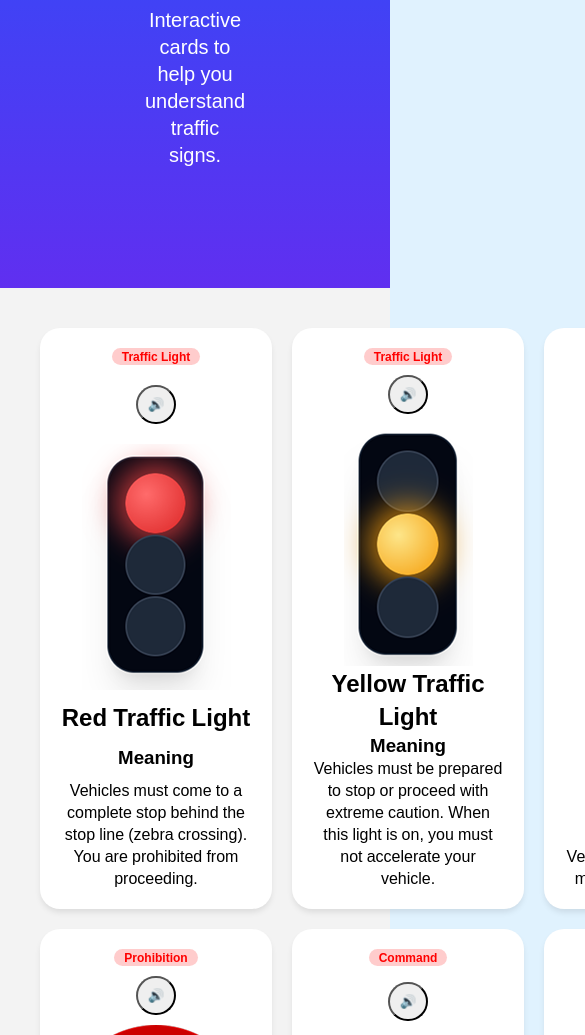
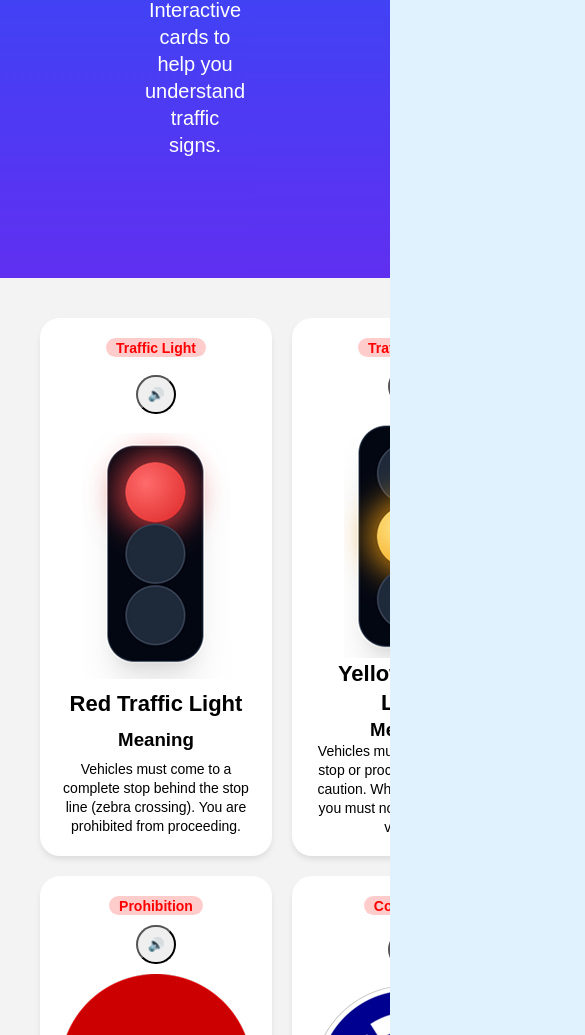
Before and after one commit to Bayi-Nangis/RoadSafe, a plain HTML site: page traffic_signs.html in a window 390 px wide. Shown: the part 590-1625 px from the top of the page, 585 px wide, since content can reach past the window. Drawn offline with Linux system fonts and the light colour scheme.

Commit message:
Mobile Screen Compatibility

```diff
--- a/styles.css
+++ b/styles.css
@@ -1,11 +1,18 @@
 body {
   background-color: #E0F2FE;
   margin: 0;
+  overflow-x: auto;
 }
 
 main{
   margin: 0;
   padding: 0;
+}
+
+.page-wrapper{
+  width: 100%;
+  max-width: 1920px;
+  margin: 0 auto;
 }
 
 .navbar {
@@ -89,6 +96,7 @@ main{
   margin-top: 0px;
   max-width: 100%;
   gap: 25px;
+  overflow-x: scroll;
 }
 
 .container-2{
@@ -243,6 +251,7 @@ main{
   gap: 20px;
   background-color: #f3f3f3;
   padding: 40px;
+  overflow-x: auto;
 }
 
 .sign-container{
@@ -306,3 +315,16 @@ main{
 .hidden{
   display: none !important;
 }
+
+@media screen and (max-width: 768px) {
+  h1{
+    font-size: 28px;
+  }
+  h2{
+    font-size: 22px;
+  }
+  p{
+    font-size: 14px;
+  }
+
+}
--- a/traffic_signs.html
+++ b/traffic_signs.html
@@ -10,7 +10,7 @@
     <link href="https://fonts.googleapis.com/css2?family=Jost:ital,wght@0,100..900;1,100..900&family=Noto+Sans+Georgian:wght@100..900&family=Plus+Jakarta+Sans:ital,wght@0,200..800;1,200..800&display=swap" rel="stylesheet">
 </head>
 <body>
-    <main>
+    <main class="page-wrapper">
         <div class="navbar">
             <div class="logo">
                 <img src="Assets/Index/emojione-v1_vertical-traffic-light.png" alt="">
```
Also changed, not shown: about.html (+1 -1 lines), index.html (+1 -1 lines).
